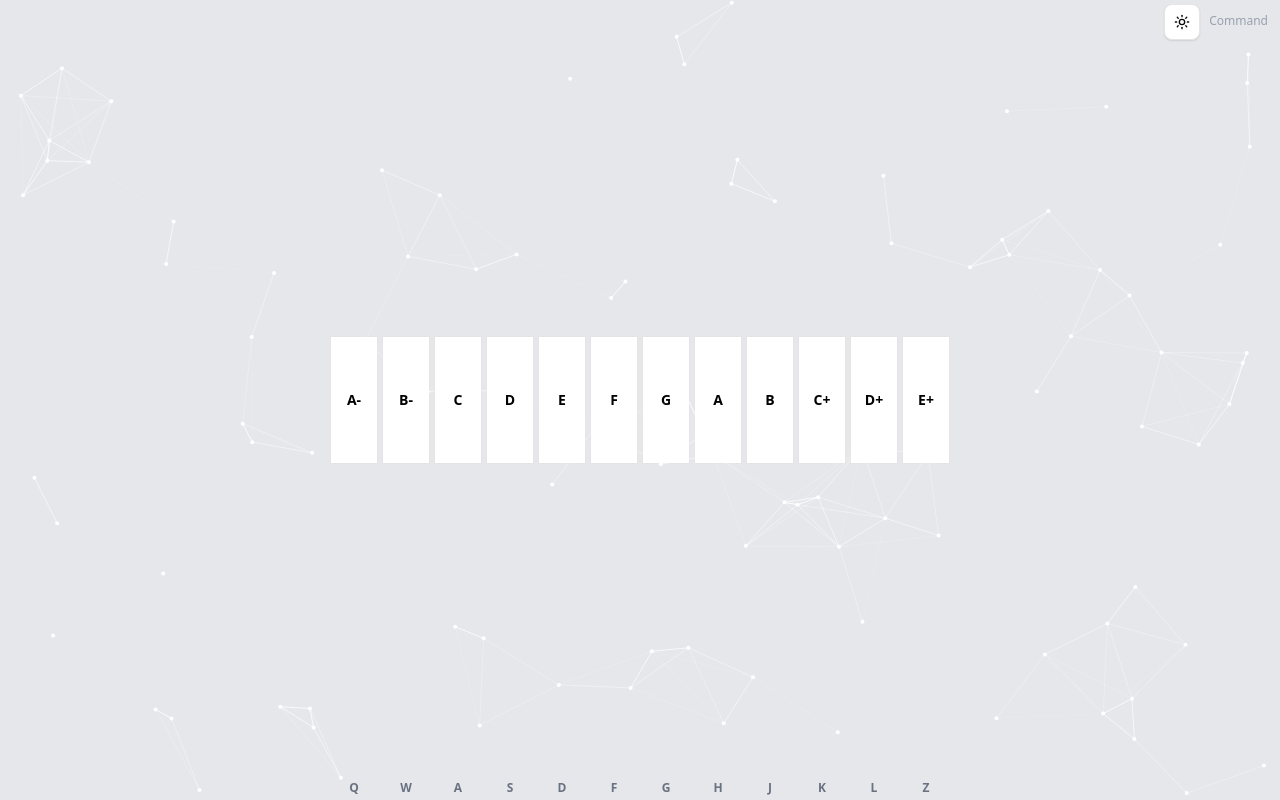
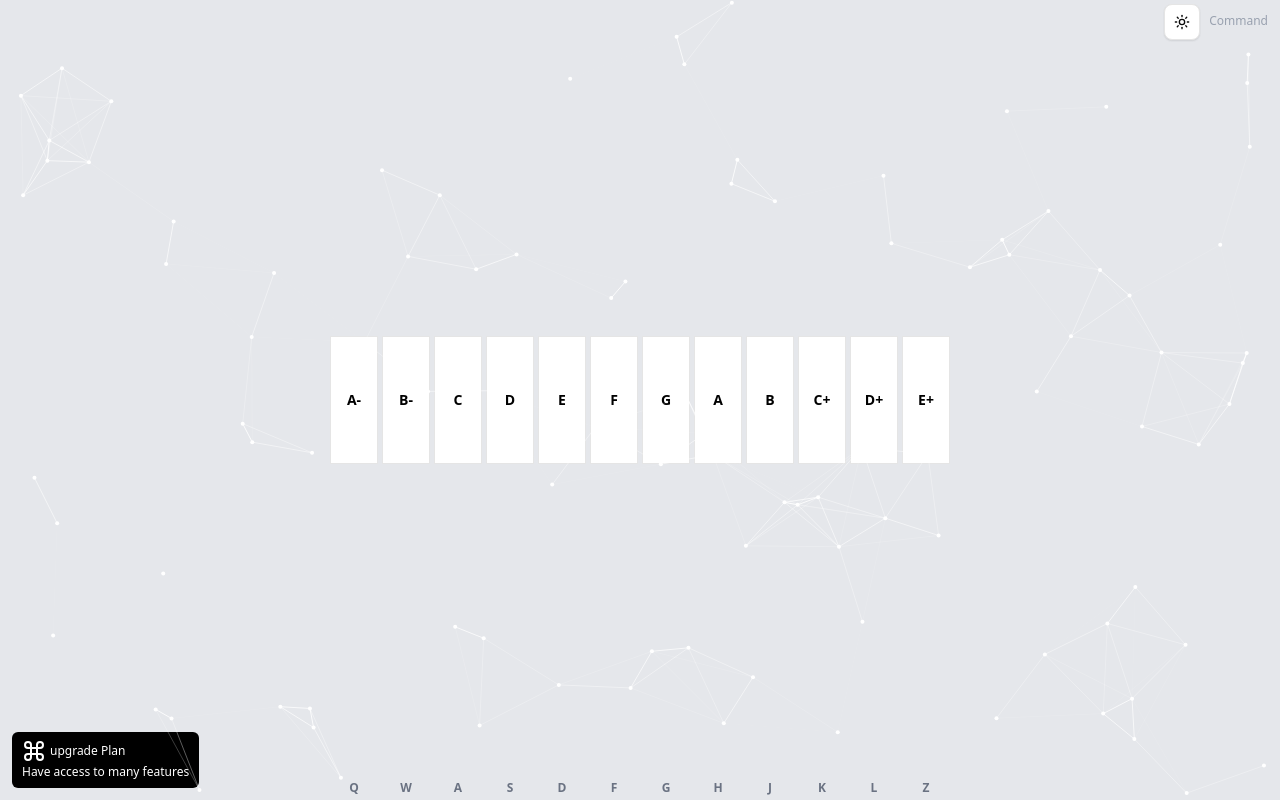
Before and after one commit to Hardelzs/virtualKey, a React (Vite) app: page / in a window 1280 px wide. Built offline with nearby package versions, Linux system fonts and the light colour scheme.

Commit message:
Add Pro component and integrate it into App; refactor Piano component for improved key handling

```diff
--- a/src/App.tsx
+++ b/src/App.tsx
@@ -3,12 +3,14 @@ import Piano from "./components/Piano";
 import { ThemeProvider } from "@/components/ThemeProvider";
 import { ModeToggle } from "./settings/ModeToggle";
 import NeuralLinkBackground from "./theme/NeuralLinkBackground";
+import Pro from "./components/Pro";
 
 
 const App: React.FC = () => {
   return (
     <div className="relative overflow-hidden bg-gray-200 dark:bg-black min-h-screen flex items-center justify-center">
       <Piano />
+      <Pro />
        <NeuralLinkBackground />
       <ThemeProvider defaultTheme="light" storageKey="vite-ui-theme">
         <ModeToggle />
--- a/src/components/Piano.tsx
+++ b/src/components/Piano.tsx
@@ -9,11 +9,6 @@ interface KeyMap {
     audio: HTMLAudioElement;
   };
 }
-
-const Piano: React.FC = () => {
-  // Define the keys and corresponding notes
-  const [activeKeys, setActiveKeys] = useState<string[]>([]);
-  const [showKeys, setShowKeys] = useState(true); // Add this line
 
   const keyMap: KeyMap = {
     q: { note: "A-", audio: new Audio("/sounds/C-.wav") },
@@ -31,9 +26,16 @@ const Piano: React.FC = () => {
 
   };
 
+const Piano: React.FC = () => {
+  // Define the keys and corresponding notes
+  const [activeKeys, setActiveKeys] = useState<string[]>([]);
+  const [showKeys, setShowKeys] = useState(true); // Add this line
+
   useEffect(() => {
     const handleKeyDown = (e: KeyboardEvent) => {
       const key = e.key.toLowerCase();
+
+      if(activeKeys.includes(key)) return
 
       if (keyMap[key]) {
         // Play sound
--- /dev/null
+++ b/src/components/Pro.tsx
@@ -0,0 +1,11 @@
+import { Command } from 'lucide-react'
+const Pro = () => {
+  return (
+    <div className='absolute text bottom-3 left-3 cursor-pointer py-[7px] rounded-sm bg-black dark:bg-gray-900 text-white dark:text-gray-200 px-[10px]'>
+        <h1 className='flex items-center gap-1'> <Command /> upgrade Plan</h1>
+        <p>Have access to many features</p>
+        </div>
+  )
+}
+
+export default Pro
```
